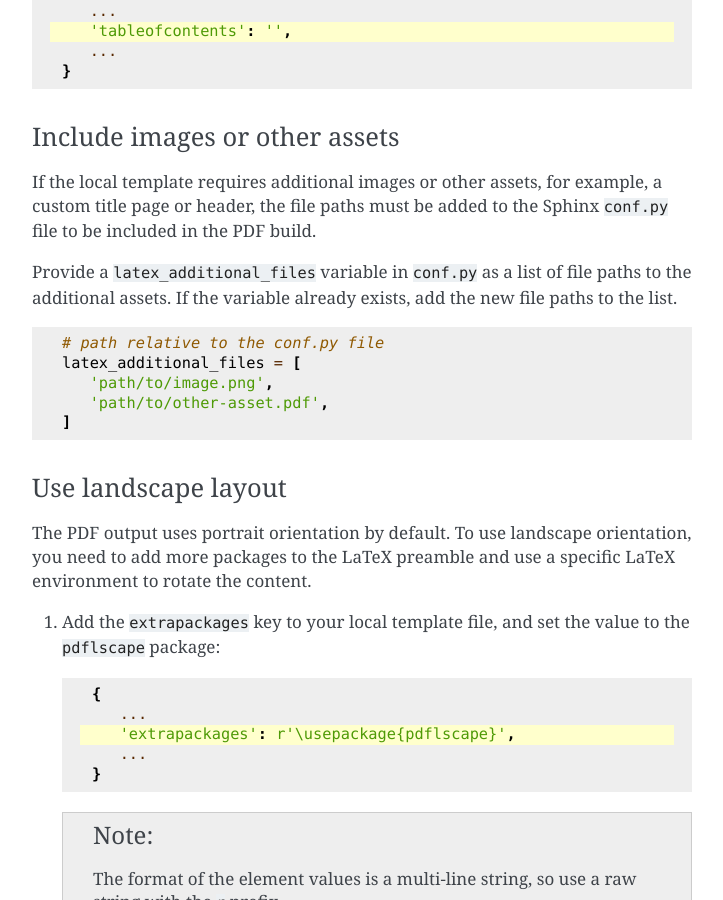
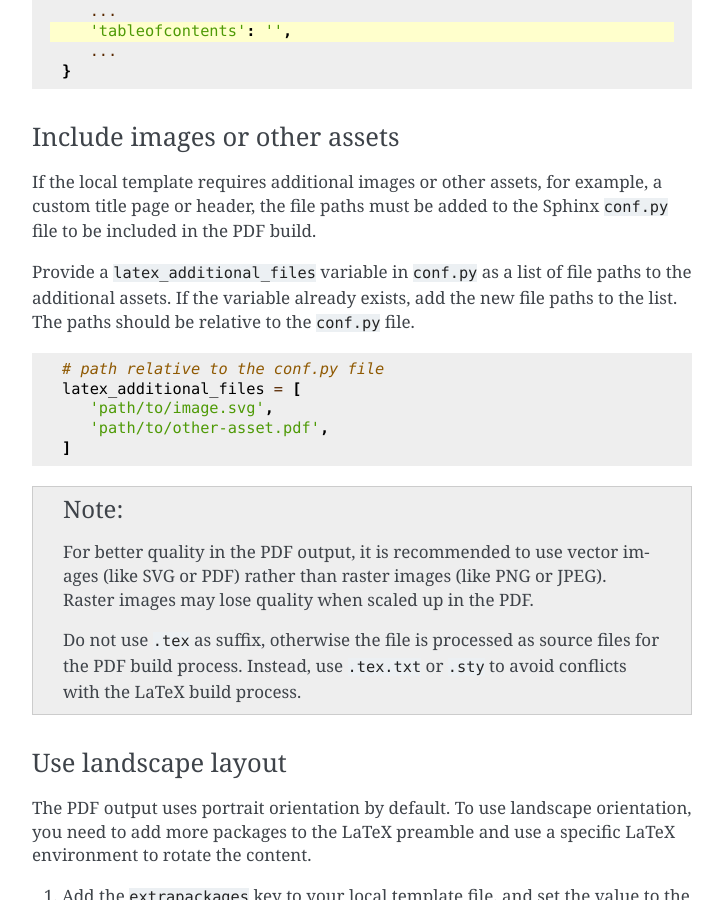
Before and after one commit to canonical/sphinx-docs-starter-pack, a Sphinx documentation site: the page built from docs/how-to/customise-pdf.rst, in a window 1280 px wide and 900 px high, scrolled down 4703 px. Shown: the whole window, without its empty margins (388-1111 px from the left). Built offline with Sphinx 7.4.7, drawn with Linux system fonts in a browser that asks for light colours; pages that are not in the unit, such as notebooks, are missing from menus.

Commit message:
add notes about format of latex_additional_files

```diff
--- a/docs/how-to/customise-pdf.rst
+++ b/docs/how-to/customise-pdf.rst
@@ -180,15 +180,20 @@ Include images or other assets
 
 If the local template requires additional images or other assets, for example, a custom title page or header, the file paths must be added to the Sphinx :file:`conf.py` file to be included in the PDF build.
 
-Provide a ``latex_additional_files`` variable in :file:`conf.py` as a list of file paths to the additional assets. If the variable already exists, add the new file paths to the list.
+Provide a ``latex_additional_files`` variable in :file:`conf.py` as a list of file paths to the additional assets. If the variable already exists, add the new file paths to the list. The paths should be relative to the :file:`conf.py` file.
 
 .. code-block:: python
 
    # path relative to the conf.py file
    latex_additional_files = [
-      'path/to/image.png',
+      'path/to/image.svg',
       'path/to/other-asset.pdf',
    ]
+
+.. note::
+   For better quality in the PDF output, it is recommended to use vector images (like SVG or PDF) rather than raster images (like PNG or JPEG). Raster images may lose quality when scaled up in the PDF.
+
+   Do not use ``.tex`` as suffix, otherwise the file is processed as source files for the PDF build process. Instead, use ``.tex.txt`` or ``.sty``  to avoid conflicts with the LaTeX build process.
 
 Use landscape layout
 ~~~~~~~~~~~~~~~~~~~~
```
